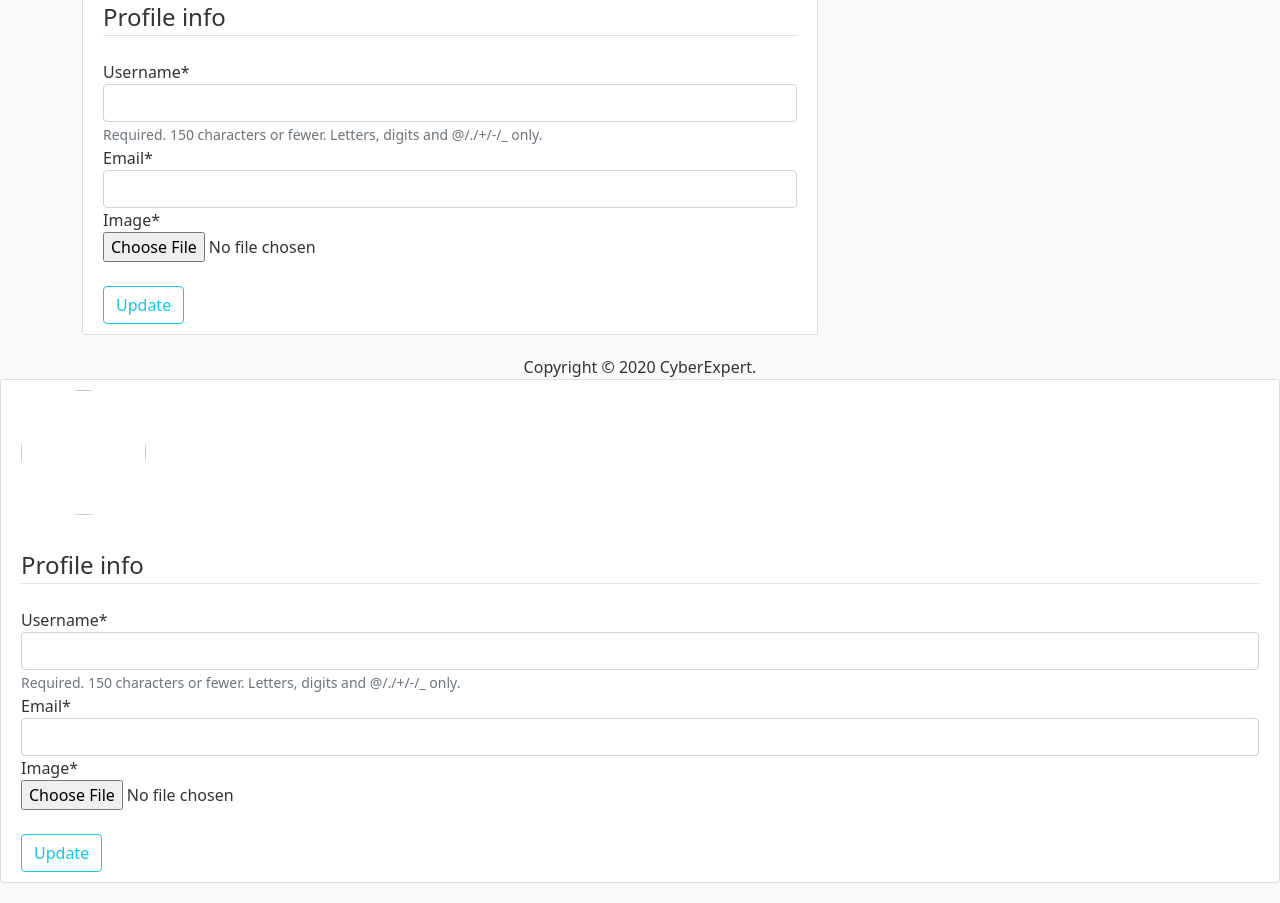
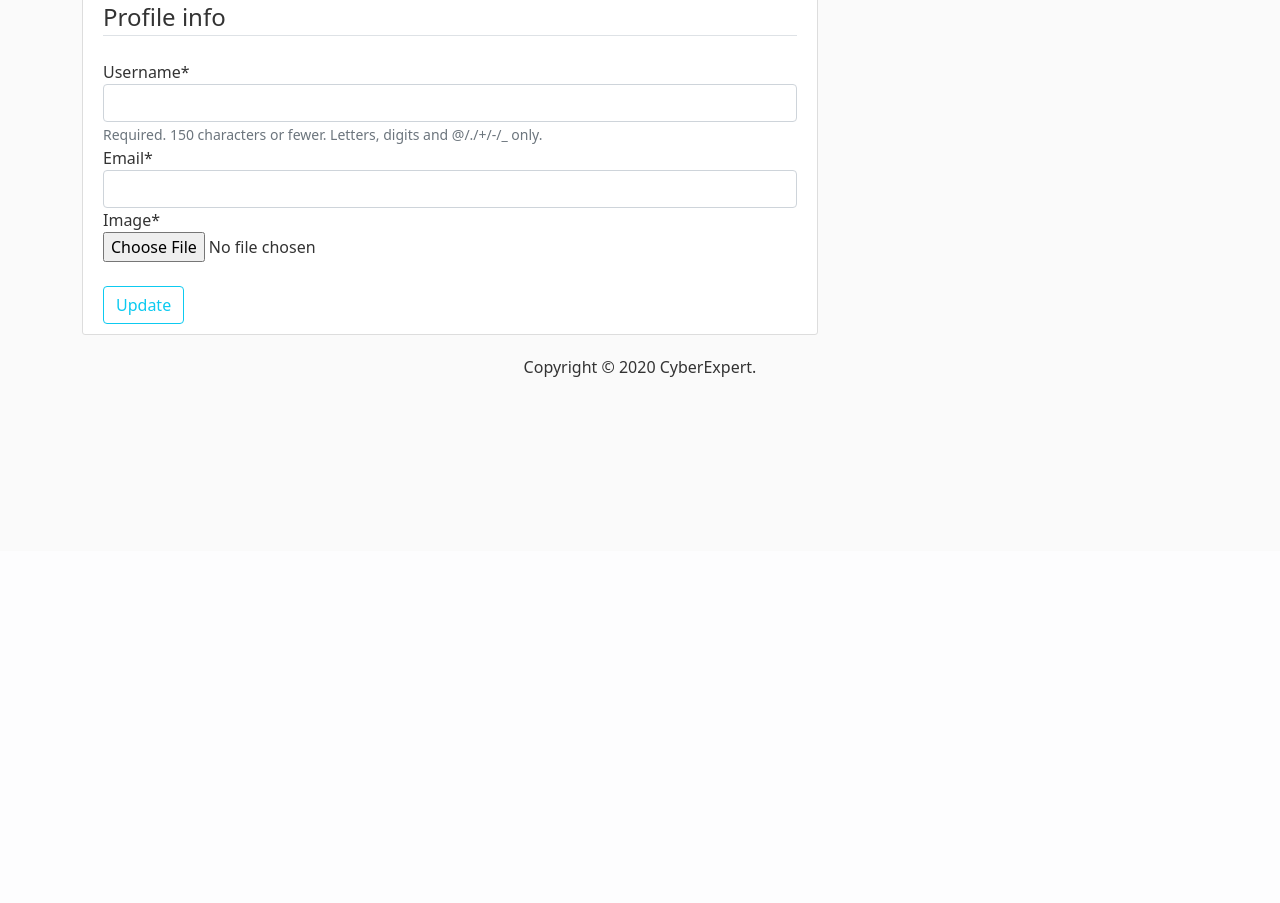
Before and after one commit to BitMavrick/CyberExpert, a Django app: template users/templates/users/profile.html in a window 1280 px wide. Shown: the part 249-1152 px from the top of the page. After the commit the page ends 626 px from the top, so only its background shows below. Run offline with Django 3.2, Linux system fonts and the light colour scheme; the template is opened without the code that fills it: values that come from a table or form of the project are taken from there, most other values are stand-ins (such as "Sample title", 1, 10 or a date in 2020); some libraries are stand-ins or nearby versions.

Commit message:
update 3

```diff
--- a/users/templates/users/profile.html
+++ b/users/templates/users/profile.html
@@ -127,30 +127,3 @@
     -->
 </body>
 </html>
-
-
-
-
-<div class="content-section">
-    <div class="media">
-      <img class="rounded-circle account-img" src="{{ user.profile.image.url }}">
-      <div class="media-body">
-        <h2 class="account-heading"> {{ user.username }} </h2>
-        <p class="text-secondary"> {{ user.email }} </p>
-      </div>
-    </div>
-    <!-- FORM HERE -->
-      <form method="POST" enctype="multipart/form-data">
-        {% csrf_token %}
-
-        <fieldset class="form-group">
-            <legend class="border-bottom mb-4">Profile info</legend>
-            {{ u_form|crispy }}
-            {{ p_form|crispy }}
-        </fieldset>
-        <br>
-        <div class="form-group">
-            <button class="btn btn-outline-info" type="submit">Update</button>
-        </div>
-    </form>
-  </div>
```
